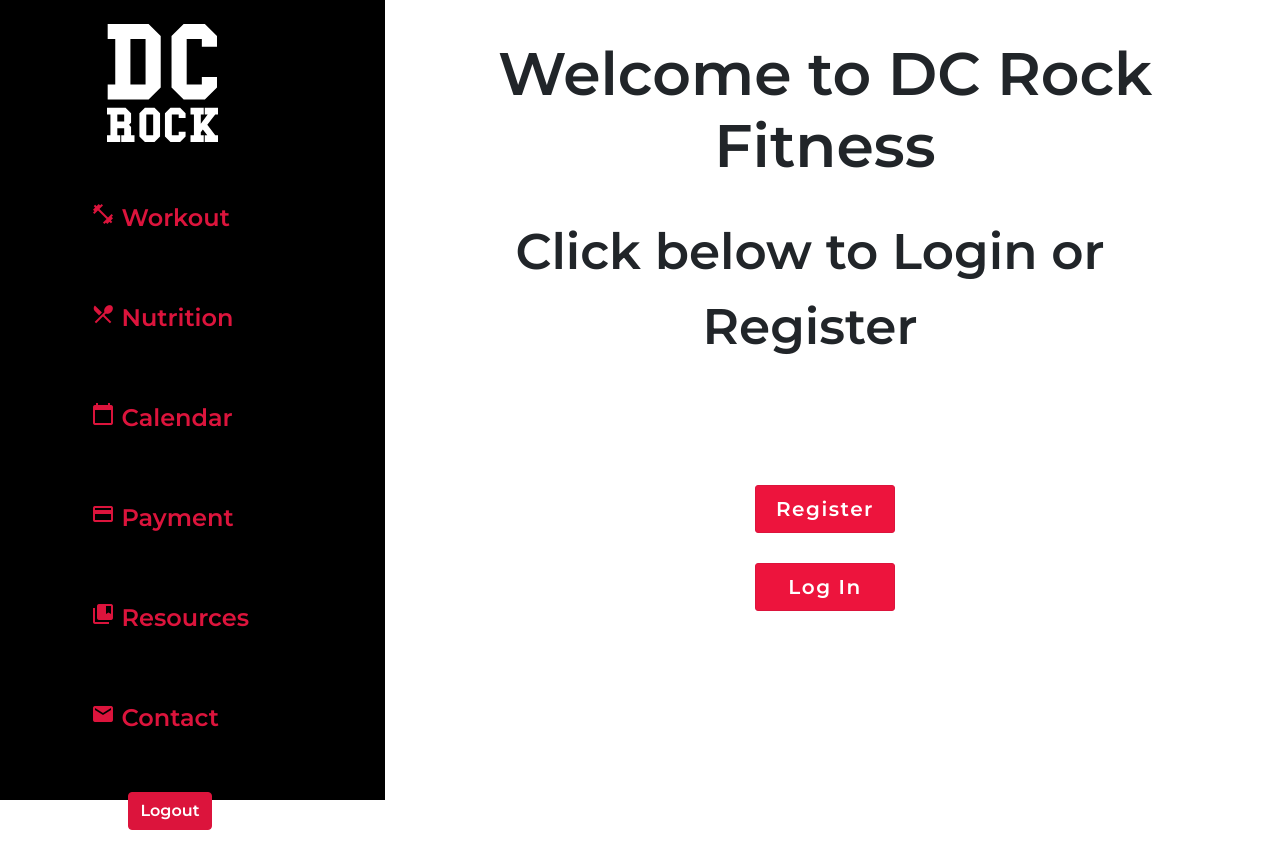
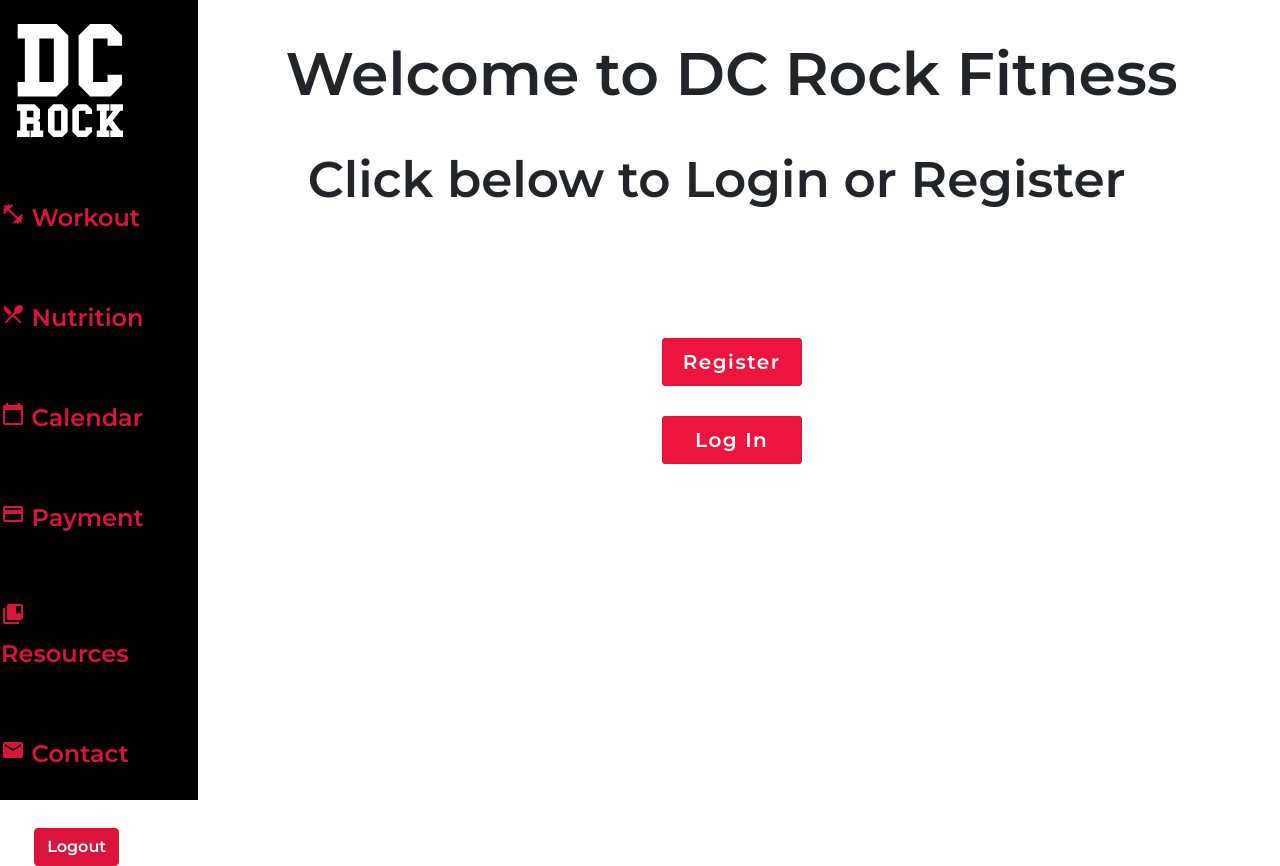
Before and after one commit to cheydolph/DC-Rock-Fitness-App, a React (Create React App) app in the folder client/: page / in a window 1280 px wide. Before the commit the page ends 830 px from the top, so only its background shows below. Built offline with nearby package versions, Linux system fonts and the light colour scheme; a web font is replaced by a local one.

Commit message:
extended navbar

```diff
--- a/client/src/components/about/About.js
+++ b/client/src/components/about/About.js
@@ -18,7 +18,9 @@
     return (
       <Container fluid style={{padding: "0px"}}>
         <Row>
-          <SideNav />
+          <Col>
+            <SideNav />
+          </Col>
           <Col>
             <div>
               <body style={{}}>
--- a/client/src/components/calendar/Calendar.js
+++ b/client/src/components/calendar/Calendar.js
@@ -231,10 +231,8 @@
    return (
       <div style = {{padding: "0px"}}>
          <Container fluid style = {{padding: "0px"}}>
-            <Row style = {{margin: "0px", padding: "0px", width: "100%"}}>
-              <Col style = {{padding: "0px", maxWidth: "400px"}}>
-                  <SideNav />
-              </Col>
+            <Row>
+                <SideNav />
               <Col>
                   <Row style = {{margin: "0px", padding: "0px"}}>
                      <Col style = {{padding: "0px"}}>
--- a/client/src/components/dashboard/SideNav.jsx
+++ b/client/src/components/dashboard/SideNav.jsx
@@ -17,7 +17,7 @@
     };
     return (
       <Col
-        xs={4}
+        xs={2}
         style={{
           backgroundColor: "black",
           maxWidth: "400px"
--- a/client/src/components/dashboard/admin/AdminDash.jsx
+++ b/client/src/components/dashboard/admin/AdminDash.jsx
@@ -97,9 +97,7 @@
         backgroundColor: 'lightgrey'
       }}>
         <Row>
-          <Col xs={2}>
             <SideNav />
-          </Col>
           <Col>
             <Row>
               <Col>
```
